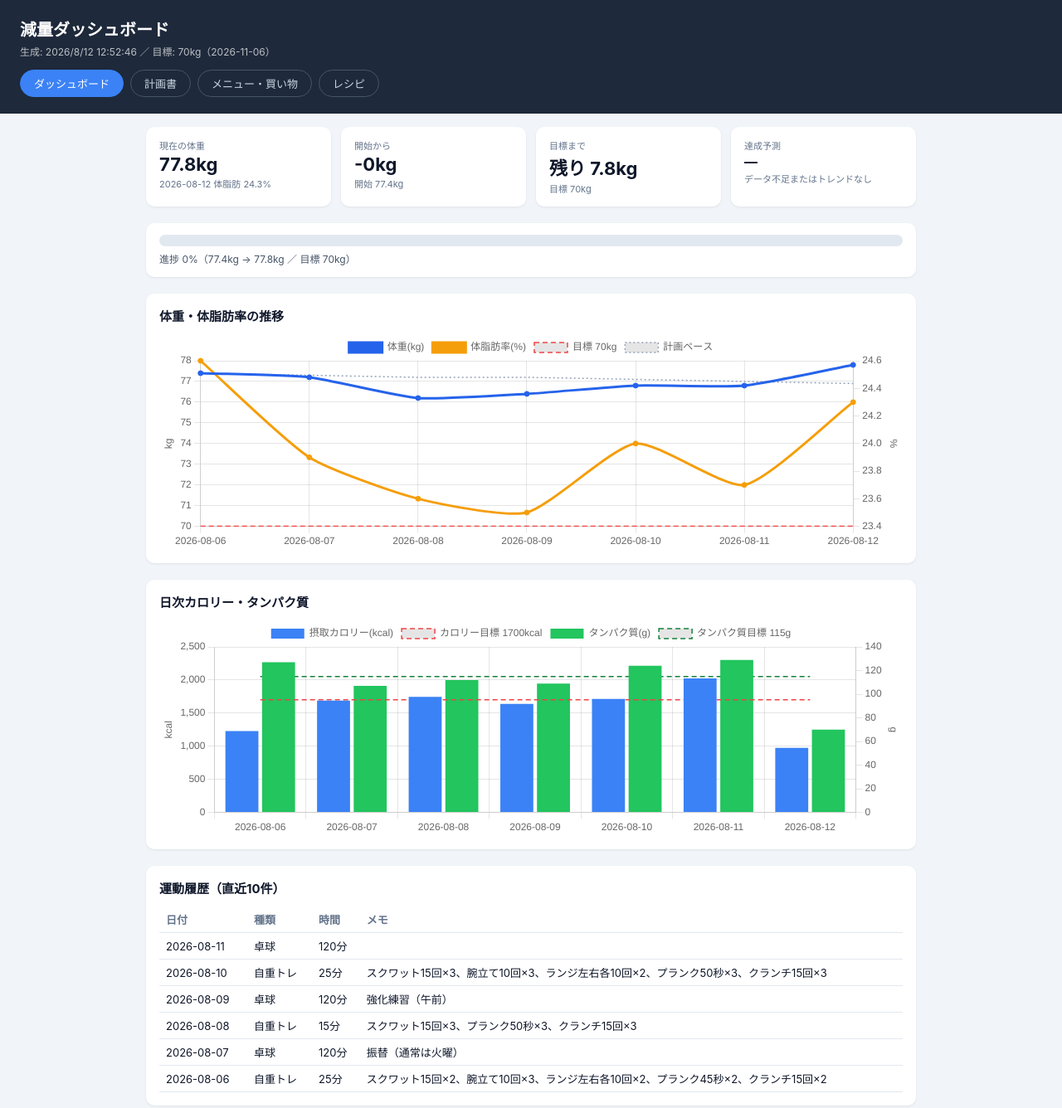
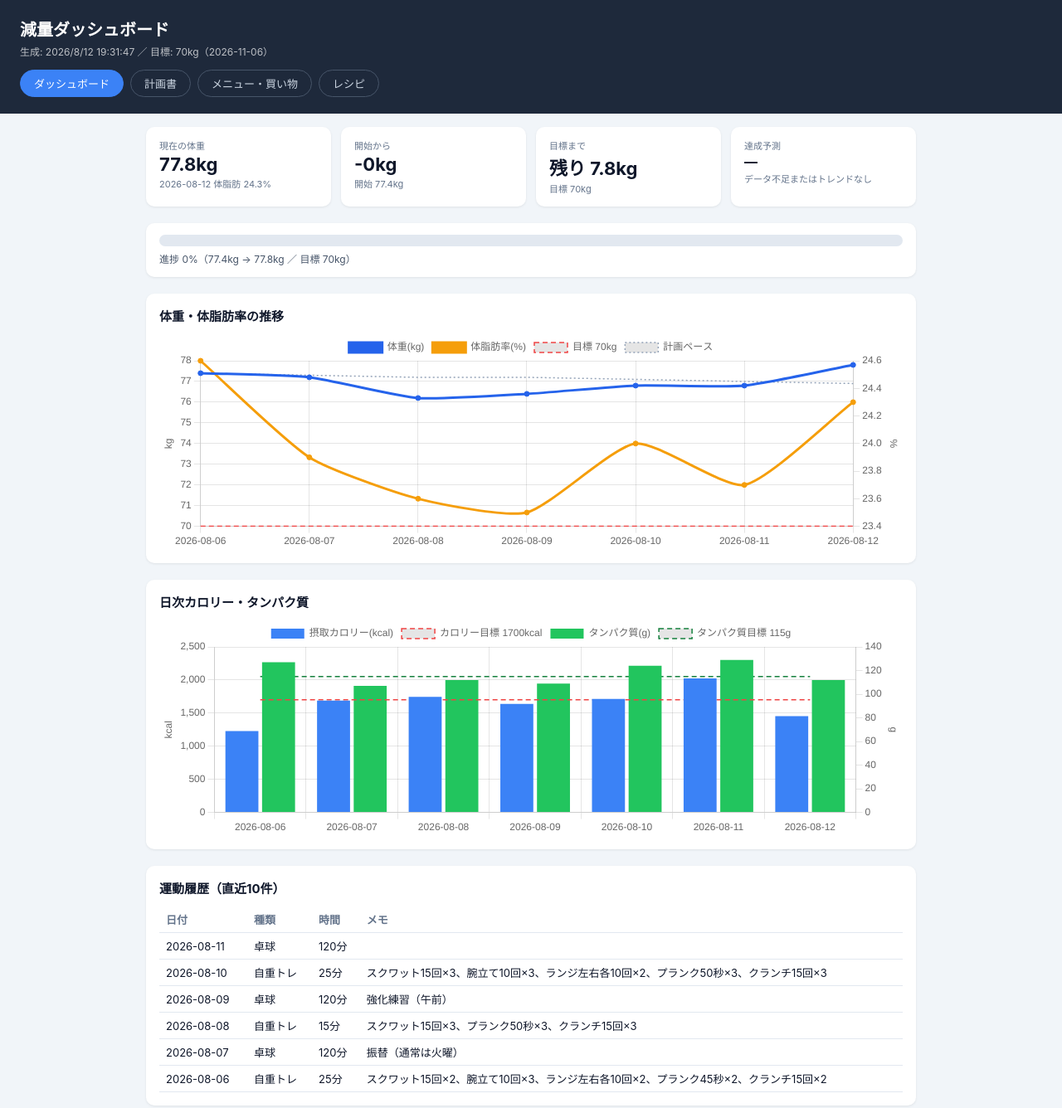
Before and after one commit to seiichi3141/diet, a website: page dashboard.html in a window 1280 px wide. Shown: the top 1336 px of the page at 83% size. Drawn offline with nearby package versions, Linux system fonts and the light colour scheme.

Commit message:
8/12 夕食を記録（ささみの梅しそ和え・小松菜炒め・ご飯 480kcal/P42g）
Co-Authored-By: Claude Fable 5 <noreply@anthropic.com>

```diff
--- a/dashboard.html
+++ b/dashboard.html
@@ -54,7 +54,7 @@
 <body>
 <header>
   <h1>減量ダッシュボード</h1>
-  <div class="date">生成: 2026/8/12 12:52:46 ／ 目標: 70kg（2026-11-06）</div>
+  <div class="date">生成: 2026/8/12 19:31:47 ／ 目標: 70kg（2026-11-06）</div>
   <nav class="tabs">
     <a class="tab active" href="dashboard.html">ダッシュボード</a>
     <a class="tab" href="plan.html">計画書</a>
@@ -102,7 +102,7 @@
 </main>
 
 <script>
-const DATA = {"summary":{"current":77.8,"currentDate":"2026-08-12","currentBodyFat":24.3,"goal":70,"lost":0,"remaining":7.8,"percent":0,"projection":null,"calorieTarget":1700,"proteinTarget":115},"weightChart":[{"date":"2026-08-06","weight":77.4,"bodyFat":24.6,"planned":77.4},{"date":"2026-08-07","weight":77.2,"bodyFat":23.9,"planned":77.3},{"date":"2026-08-08","weight":76.2,"bodyFat":23.6,"planned":77.2},{"date":"2026-08-09","weight":76.4,"bodyFat":23.5,"planned":77.2},{"date":"2026-08-10","weight":76.8,"bodyFat":24,"planned":77.1},{"date":"2026-08-11","weight":76.8,"bodyFat":23.7,"planned":77},{"date":"2026-08-12","weight":77.8,"bodyFat":24.3,"planned":76.9}],"daily":[{"date":"2026-08-06","calories":1230,"protein":127},{"date":"2026-08-07","calories":1690,"protein":107},{"date":"2026-08-08","calories":1745,"protein":112},{"date":"2026-08-09","calories":1640,"protein":109},{"date":"2026-08-10","calories":1715,"protein":124},{"date":"2026-08-11","calories":2025,"protein":129},{"date":"2026-08-12","calories":975,"protein":70}],"weeks":[{"weekStart":"2026-08-03","avgWeight":76.8},{"weekStart":"2026-08-10","avgWeight":77.13}],"goalDate":"2026-11-06"};
+const DATA = {"summary":{"current":77.8,"currentDate":"2026-08-12","currentBodyFat":24.3,"goal":70,"lost":0,"remaining":7.8,"percent":0,"projection":null,"calorieTarget":1700,"proteinTarget":115},"weightChart":[{"date":"2026-08-06","weight":77.4,"bodyFat":24.6,"planned":77.4},{"date":"2026-08-07","weight":77.2,"bodyFat":23.9,"planned":77.3},{"date":"2026-08-08","weight":76.2,"bodyFat":23.6,"planned":77.2},{"date":"2026-08-09","weight":76.4,"bodyFat":23.5,"planned":77.2},{"date":"2026-08-10","weight":76.8,"bodyFat":24,"planned":77.1},{"date":"2026-08-11","weight":76.8,"bodyFat":23.7,"planned":77},{"date":"2026-08-12","weight":77.8,"bodyFat":24.3,"planned":76.9}],"daily":[{"date":"2026-08-06","calories":1230,"protein":127},{"date":"2026-08-07","calories":1690,"protein":107},{"date":"2026-08-08","calories":1745,"protein":112},{"date":"2026-08-09","calories":1640,"protein":109},{"date":"2026-08-10","calories":1715,"protein":124},{"date":"2026-08-11","calories":2025,"protein":129},{"date":"2026-08-12","calories":1455,"protein":112}],"weeks":[{"weekStart":"2026-08-03","avgWeight":76.8},{"weekStart":"2026-08-10","avgWeight":77.13}],"goalDate":"2026-11-06"};
 
 const weightCtx = document.getElementById('weight-chart');
 new Chart(weightCtx, {
```
Also changed, not shown: menu.html (+1 -1 lines), plan.html (+1 -1 lines), recipes.html (+1 -1 lines), 1 other file.
